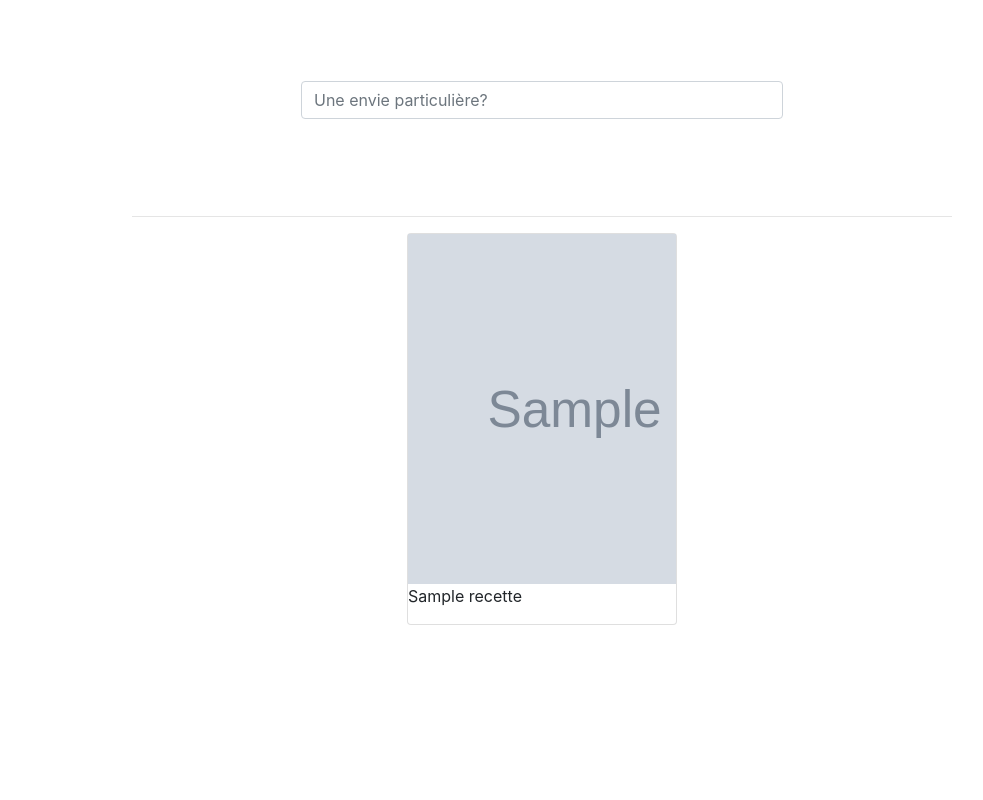
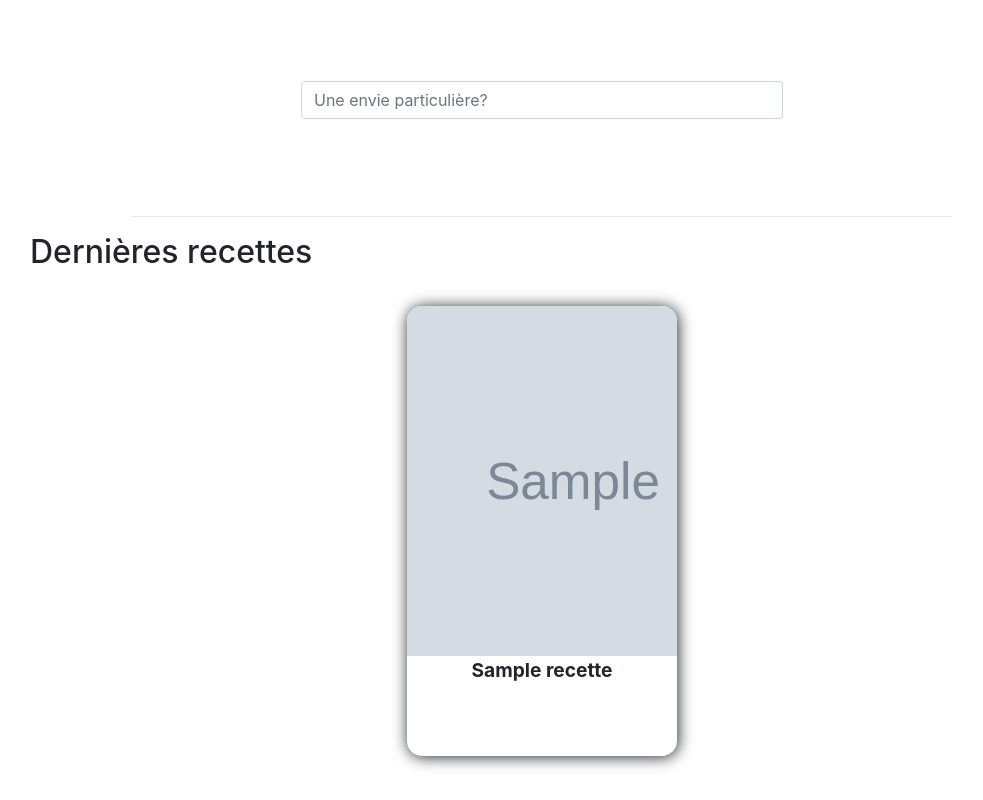
Before and after one commit to TheTota/Popotier, a PHP site: page /home in a window 1280 px wide. Shown: the part 56-856 px from the top of the page, without its empty margins (98-1081 px from the left). Run offline with PHP 8.4, Linux system fonts and the light colour scheme; data comes from the database, SQL or seed files in the repository; tables that the repository leaves empty hold one stand-in row (values such as "Sample post"); grey boxes marked "Sample" are stand-in pictures.

Commit message:
feat: add elements to home page

```diff
--- a/public/css/home/home-page.css
+++ b/public/css/home/home-page.css
@@ -25,10 +25,16 @@
     justify-content: center;
 }
 
+h2 {
+    margin-bottom: 35px;
+}
+
 .recipe-block {
-    margin: 0 15px;
+    margin: 0 15px 15px;
     padding: 0;
     width: 270px;
+    border-radius: 15px;
+    box-shadow: 1px 1px 15px;
 }
 
 .recipe-block:hover {
@@ -39,9 +45,19 @@
     overflow: hidden;
     height: 350px;
     width: 100%;
+    border-radius: 15px 15px 0 0;
 }
 
 .recipe-image img {
     height: 350px;
     margin-left: -25%;
 }
+
+.recipe-description {
+    height: 100px;
+    font-size: 1.2em;
+}
+
+.center {
+    text-align: center;
+}
--- a/src/views/templates/home/home.html.twig
+++ b/src/views/templates/home/home.html.twig
@@ -19,25 +19,23 @@
     </div>
     <hr class="separator">
 
+    <h2>Dernières recettes</h2>
+
     <div id="recipe-section" class="container">
         <div class="row">
             {% if recipes %}
                 {% for recipe in recipes %}
                     <div class="row-sm-4">
-                        <div class="recipe-block card">
+                        <div class="recipe-block">
                             <div class="recipe-image">
                                 {% if recipe.image %}
-
                                     <img src="{{ recipe.image }}" alt="image du plat">
-
                                 {% else %}
-
                                     <img src="/public/assets/recipes-image/knives.jpg" alt="image du plat">
-
                                 {% endif %}
                             </div>
-                            <div>
-                                <p>{{ recipe.name }}</p>
+                            <div class="recipe-description">
+                                <strong class="center">{{ recipe.name }}</strong>
                             </div>
                         </div>
                     </div>
```
